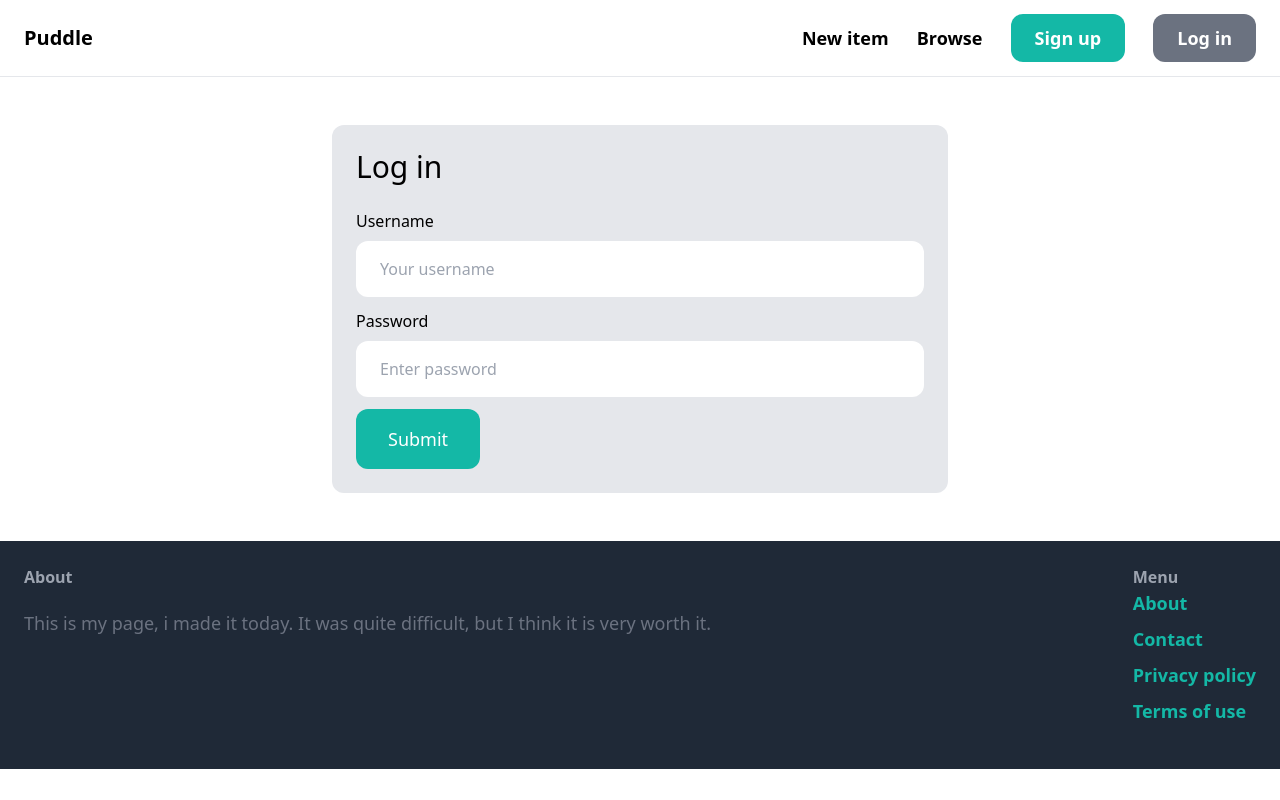
After one commit to itachi1010/new_render_test, a Django app: page /login/ in a window 1280 px wide. The commit adds this page. Run offline with Django 4.2, Linux system fonts and the light colour scheme; parts of the project's set-up code (start-up, migrations or seed data) failed here and were passed over; some libraries are stand-ins or nearby versions.

Commit message:
i've added login functionality

```diff
--- /dev/null
+++ b/puddle/core/forms.py
@@ -0,0 +1,39 @@
+from django import forms
+from django.contrib.auth.forms import UserCreationForm, AuthenticationForm
+from django.contrib.auth.models import User
+
+
+class LoginForm(AuthenticationForm):
+    username = forms.CharField(widget=forms.TextInput(attrs={
+        'placeholder':'Your username',
+        'class': 'w-full py-4 px-6 rounded-xl'
+    }))
+    password = forms.CharField(widget=forms.PasswordInput(attrs={
+        'placeholder':'Enter password',
+        'class': 'w-full py-4 px-6 rounded-xl'
+    }))
+
+class SignupForm(UserCreationForm):
+    class Meta:
+        model = User
+        fields = ('username','email','password1','password2')
+
+    username = forms.CharField(widget=forms.TextInput(attrs={
+        'placeholder':'Your username',
+        'class': 'w-full py-4 px-6 rounded-xl'
+    }))
+
+    email = forms.CharField(widget=forms.EmailInput(attrs={
+        'placeholder':'Your email address',
+        'class': 'w-full py-4 px-6 rounded-xl'
+    }))
+
+    password1 = forms.CharField(widget=forms.PasswordInput(attrs={
+        'placeholder':'Enter password',
+        'class': 'w-full py-4 px-6 rounded-xl'
+    }))
+
+    password2 = forms.CharField(widget=forms.PasswordInput(attrs={
+        'placeholder':'Repeat password',
+        'class': 'w-full py-4 px-6 rounded-xl'
+    }))
--- a/puddle/core/templates/core/base.html
+++ b/puddle/core/templates/core/base.html
@@ -18,9 +18,15 @@
                 <a href="#" class="text-lg font-semibold hover:text-gray-500">New item</a>
                 <a href="#" class="text-lg font-semibold hover:text-gray-500">Browse</a>
 
-                <a href='#' class="px-6 py-3 text-lg font-semibold bg-teal-500 text-white rounded-xl hover:bg-teal-700">Sign up</a>
-                <a href='#' class="px-6 py-3 text-lg font-semibold bg-gray-500 text-white rounded-xl hover:bg-gray-700">Log in</a>
+                {% if request.user.is_authenticated %}
 
+                <a href='#' class="px-6 py-3 text-lg font-semibold bg-teal-500 text-white rounded-xl hover:bg-teal-700">Inbox</a>
+                <a href='#' class="px-6 py-3 text-lg font-semibold bg-gray-500 text-white rounded-xl hover:bg-gray-700">Dashboard</a>
+
+                {% else %}
+                <a href='{% url 'core:signup' %}' class="px-6 py-3 text-lg font-semibold bg-teal-500 text-white rounded-xl hover:bg-teal-700">Sign up</a>
+                <a href='{% url 'core:login' %}' class="px-6 py-3 text-lg font-semibold bg-gray-500 text-white rounded-xl hover:bg-gray-700">Log in</a>
+                {% endif %}
             </div>
         </nav>
         <div class="px-6 py-6">
@@ -39,7 +45,7 @@
 
                 <ul class="space-y-2">
                     <li><a href="#" class="text-lg text-teal-500 hover:text-teal-700">About</a></li>
-                    <li><a href="{% url 'contact' %}" class="text-lg text-teal-500 hover:text-teal-700">Contact</a></li>
+                    <li><a href="{% url 'core:contact' %}" class="text-lg text-teal-500 hover:text-teal-700">Contact</a></li>
                     <li><a href="#" class="text-lg text-teal-500 hover:text-teal-700">Privacy policy</a></li>
                     <li><a href="#" class="text-lg text-teal-500 hover:text-teal-700">Terms of use</a></li>
 
--- a/puddle/core/templates/core/index.html
+++ b/puddle/core/templates/core/index.html
@@ -9,7 +9,7 @@
         <div class="grid grid-cols-3 gap-3">
             {%for item in items%}
                 <div>
-                    <a href='#'>
+                    <a href='{% url 'item:detail' item.id %}'>
                         <div>
                             <img src="{{ item.image.url }}" class="rounded-t-xl">
                         </div>
--- /dev/null
+++ b/puddle/core/templates/core/login.html
@@ -0,0 +1,39 @@
+{% extends 'core/base.html' %}
+
+
+{% block title %}Sign up{% endblock %}
+
+
+{% block content %}
+<div class="w-1/2 my-6 mx-auto p-6 bg-gray-200 rounded-xl">
+    <h1 class="mb-6 text-3xl">Log in</h1>
+
+    <form method="post" action=".">
+        {% csrf_token %}
+
+        {{ form.non_field_errors }}
+
+        <div class="mb-3">
+            <label class="inline-block mb-2">Username</label><br>
+            {{ form.username }}
+        </div>
+
+        <div class="mb-3">
+            <label class="inline-block mb-2">Password</label><br>
+            {{ form.password }}
+        </div>
+
+        {% if form.errors or form.non_field_errors %}
+            <div class="mb-3 p-6 bg-red-100 rounded-xl">
+                {% for field in form %}
+                    {{ field.errors }}
+                {% endfor %}
+
+                {{ form.non_field_errors }}
+            </div>
+        {% endif %}
+
+        <button class="py-4 px-8 text-lg bg-teal-500 hover:bg-teal-700 rounded-xl text-white">Submit</button>
+    </form>
+</div>
+{% endblock %}
--- /dev/null
+++ b/puddle/core/urls.py
@@ -0,0 +1,14 @@
+from django.urls import path
+from django.contrib.auth import views as auth_view
+from . import views
+from .forms import LoginForm
+
+app_name = "core"
+
+
+urlpatterns = [
+    path("", views.index, name="index"),
+    path("contact/", views.contact, name="contact"),
+    path("signup/", views.signup, name='signup'),
+    path('login/', auth_view.LoginView.as_view(template_name='core/login.html',authentication_form=LoginForm), name='login'),
+]
--- /dev/null
+++ b/puddle/item/templates/item/form.html
@@ -0,0 +1,3 @@
+{% extends 'core/base.html' %}
+
+{% block title %}{{ title }}{% endblock %}
--- /dev/null
+++ b/puddle/item/urls.py
@@ -0,0 +1,8 @@
+from django.urls import path
+from . import views
+
+app_name = 'item'
+
+urlpatterns = [
+     path('<int:pk>/', views.detail, name='detail'),
+]
--- a/puddle/puddle/settings.py
+++ b/puddle/puddle/settings.py
@@ -27,6 +27,9 @@ DEBUG = True
 
 ALLOWED_HOSTS = []
 
+LOGIN_URL = '/login/'
+LOGIN_REDIRECT_URL = '/'
+LOGOUT_REDIRECT_URL = '/'
 
 # Application definition
 
--- a/puddle/puddle/urls.py
+++ b/puddle/puddle/urls.py
@@ -17,15 +17,13 @@ Including another URLconf
 from django.conf import settings
 from django.conf.urls.static import static
 #change it later
-
 from django.contrib import admin
-from django.urls import path
-from core.views import index, contact
+from django.urls import path,include
 
 
 urlpatterns = [
-    path('contact/',contact, name='contact'),
-    path('',index, name='index'),
+    path('', include('core.urls')),
+    path('items/', include('item.urls')),
     path('admin/', admin.site.urls),
 ] + static(settings.MEDIA_URL, document_root=settings.MEDIA_ROOT)
 
```
Also changed, not shown: puddle/core/templates/core/signup.html (added, +49 -0 lines), puddle/core/views.py (+21 -1 lines), puddle/item/forms.py (added, +9 -0 lines), puddle/item/templates/item/detail.html (added, +48 -0 lines), puddle/item/views.py (+22 -1 lines), puddle/db.sqlite3, puddle/media/item_images/ps5_picture.jpg (added).
